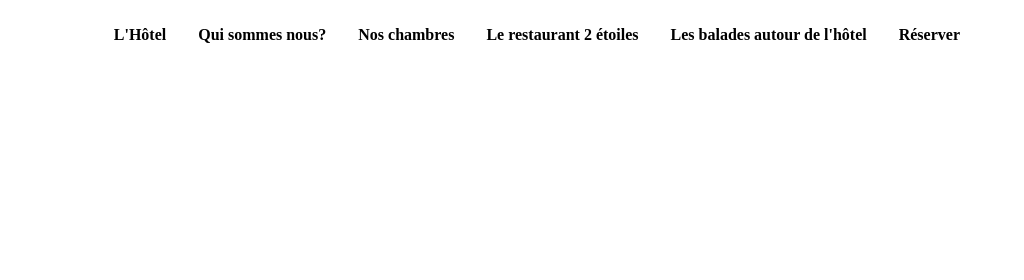
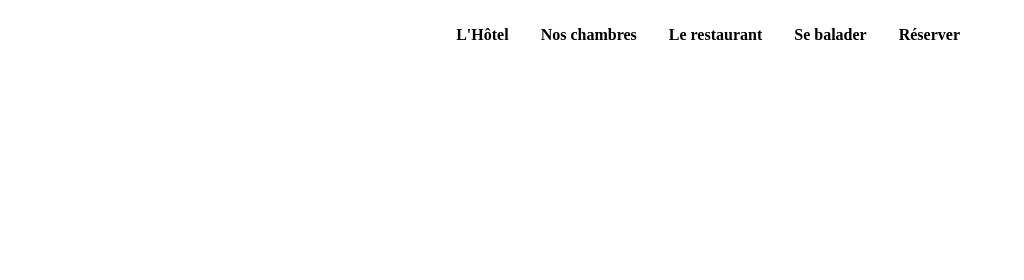
Before and after one commit to ThomasGuille/hotel-bois-dormant, a plain HTML site: page index.html in a window 1280 px wide. Shown: the top 280 px of the page, 256-1280 px from the left. Drawn offline with Linux system fonts and the light colour scheme; a web font is replaced by a local one.

Commit message:
retour au depart

```diff
--- a/index.html
+++ b/index.html
@@ -20,16 +20,13 @@
                     <a href="" class="nav__link">L'Hôtel</a>
                 </li>
                 <li class="nav__list__item">
-                    <a href="" class="nav__link">Qui sommes nous?</a>
-                </li>
-                <li class="nav__list__item">
                     <a href="chambre.html" class="nav__link">Nos chambres</a>
                 </li>
                 <li class="nav__list__item">
-                    <a href="" class="nav__link">Le restaurant 2 étoiles</a>
+                    <a href="" class="nav__link">Le restaurant</a>
                 </li>
                 <li class="nav__list__item">
-                    <a href="" class="nav__link">Les balades autour de l'hôtel</a>
+                    <a href="" class="nav__link">Se balader</a>
                 </li>
                 <li class="nav__list__item">
                     <a href="" class="nav__link">Réserver</a>
```
